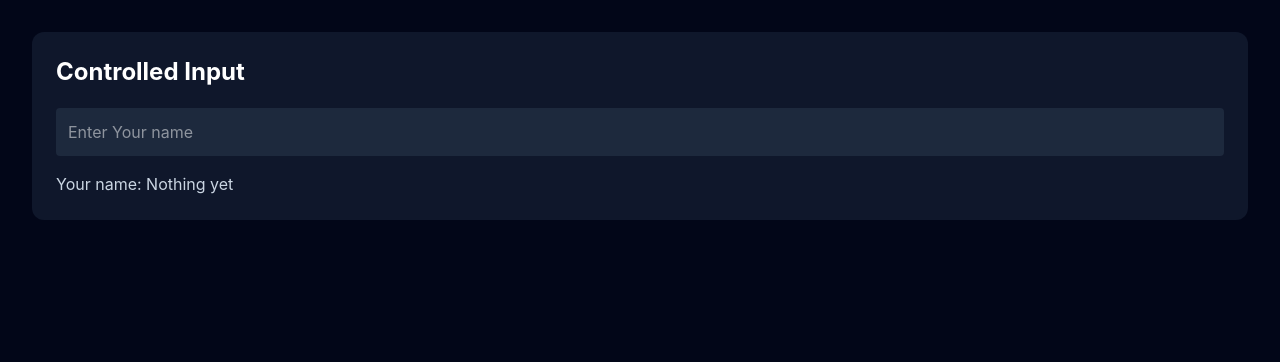
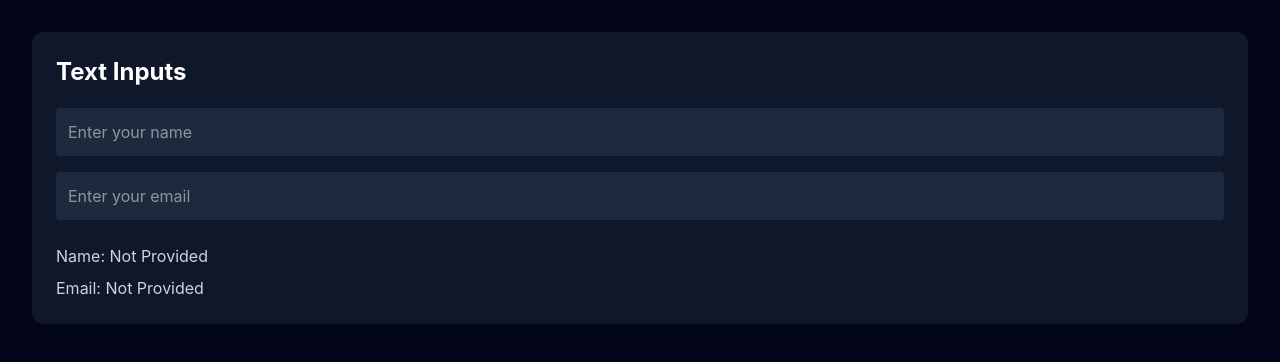
Before and after one commit to foysaliio/React-Mastery-Journey, a React (Vite) app: page / in a window 1280 px wide. Shown: the top 362 px of the page. Built offline with nearby package versions, Linux system fonts and the light colour scheme.

Commit message:
feat(react): learn text inputs

```diff
--- a/src/App.tsx
+++ b/src/App.tsx
@@ -1,9 +1,9 @@
-import ControlledInput from "./Components/ControlledInput";
+import TextInputForm from "./Components/TextInputForm";
 
 function App() {
   return (
     <main className="min-h-screen bg-slate-950 p-8">
-      <ControlledInput />
+      <TextInputForm />
     </main>
   );
 }
--- a/src/Components/ControlledInput.tsx
+++ /dev/null
@@ -1,23 +0,0 @@
-import { useState } from "react";
-
-const ControlledInput = () => {
-  const [name, setName] = useState<string>("");
-
-  return (
-    <section className="rounded-xl bg-slate-900 p-6 text-white">
-      <h2 className="text-2xl font-bold">Controlled Input</h2>
-
-      <input
-        type="text"
-        value={name}
-        onChange={(event) => setName(event.currentTarget.value)}
-        placeholder="Enter Your name"
-        className="mt-5 w-full rounded bg-slate-800 p-3"
-      />
-
-      <p className="mt-4 text-slate-300">Your name: {name || "Nothing yet"}</p>
-    </section>
-  );
-};
-
-export default ControlledInput;
--- /dev/null
+++ b/src/Components/TextInputForm.tsx
@@ -0,0 +1,41 @@
+import { useState } from "react";
+
+const TextInputForm = () => {
+  const [name, setName] = useState<string>("");
+  const [email, setEmail] = useState<string>("");
+
+  return (
+    <section className="rounded-xl bg-slate-900 p-6 text-white">
+      <h2 className="text-2xl font-bold">Text Inputs</h2>
+
+      <div className="mt-5 space-y-4">
+        <input
+          type="text"
+          value={name}
+          onChange={(event) => {
+            setName(event.currentTarget.value);
+          }}
+          placeholder="Enter your name"
+          className="w-full rounded bg-slate-800 p-3"
+        />
+
+        <input
+          type="email"
+          value={email}
+          onChange={(event) => {
+            setEmail(event.currentTarget.value);
+          }}
+          placeholder="Enter your email"
+          className="w-full rounded bg-slate-800 p-3"
+        />
+      </div>
+
+      <div className="mt-6 space-y-2 text-slate-300">
+        <p>Name: {name || "Not Provided"} </p>
+        <p>Email: {email || "Not Provided"} </p>
+      </div>
+    </section>
+  );
+};
+
+export default TextInputForm;
```
